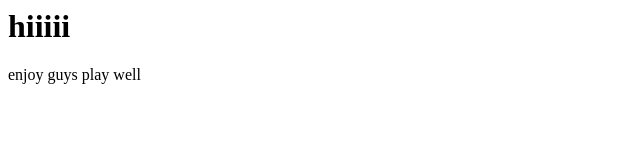
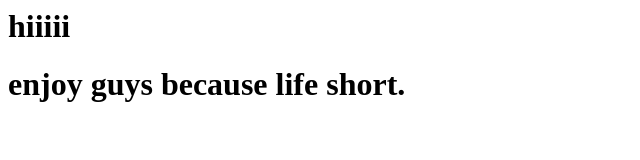
Before and after one commit to tenpagyatso/gyatso654, a plain HTML site: page index.html in a window 1280 px wide. Shown: the whole page, without its empty margins (0-640 px from the left). Drawn offline with Linux system fonts and the light colour scheme.

Commit message:
Update index.html

```diff
--- a/index.html
+++ b/index.html
@@ -1,6 +1,6 @@
 <html>
   <body>
-    <h1>hiiiii</h1>
-    enjoy guys  play well
+    <h1>hiiiii<h1>
+    enjoy guys because life short.
   </body>
 </html>
```
